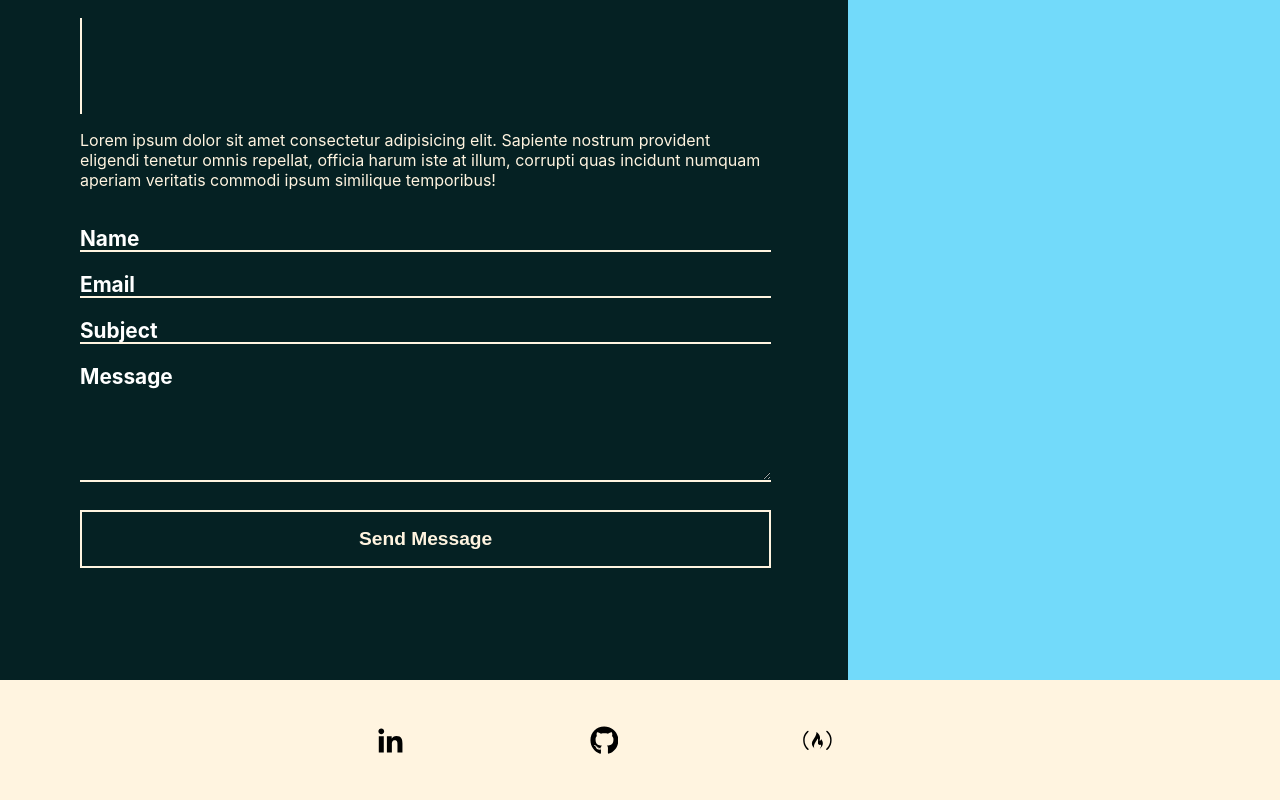
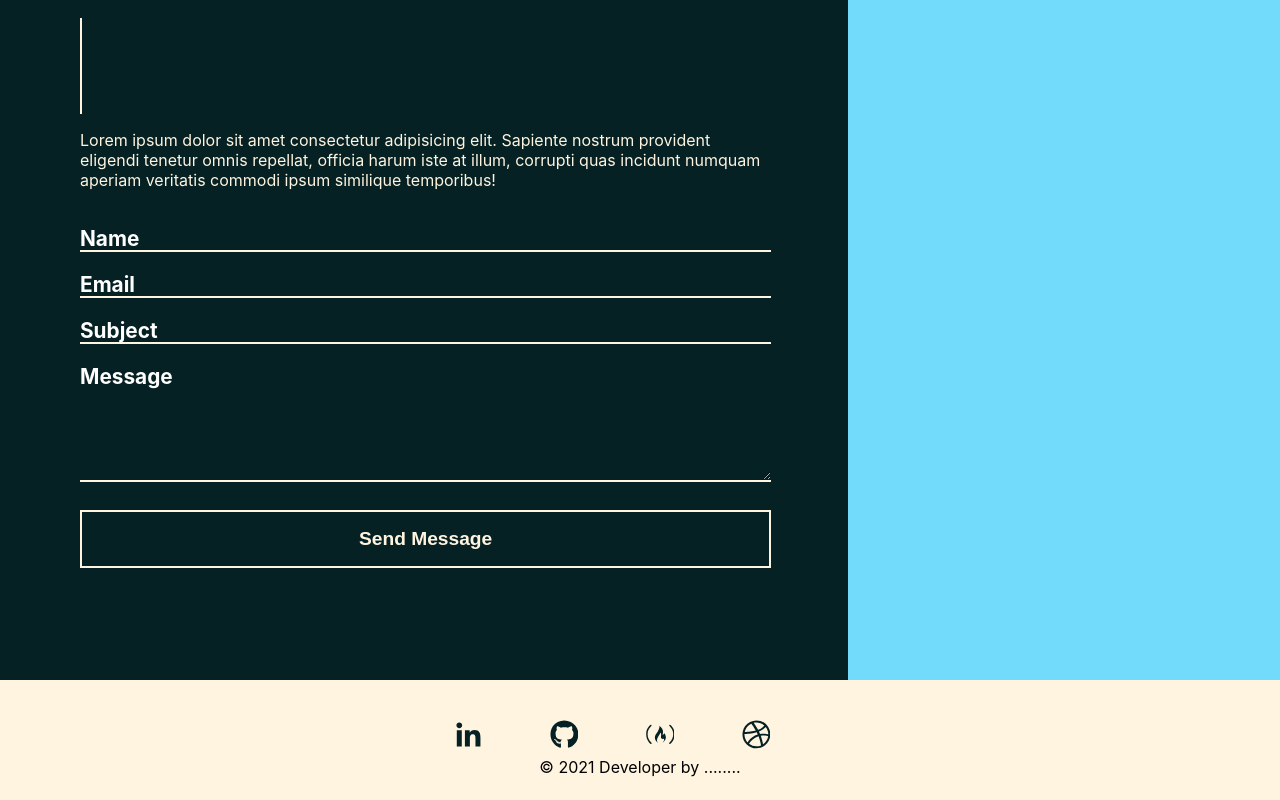
Before and after one commit to PatsyGuerrero/Portfolio, a React (Create React App) app in the folder portfolio/: page / in a window 1280 px wide. Shown: the part 4610-5410 px from the top of the page. Built offline with nearby package versions, Linux system fonts and the light colour scheme.

Commit message:
responsive mobile footer

```diff
--- a/portfolio/src/components/Footer.jsx
+++ b/portfolio/src/components/Footer.jsx
@@ -1,7 +1,7 @@
 import React from 'react';
 import styles from './Footer.module.scss';
 import {GrLinkedinOption} from 'react-icons/gr';
-import {FaGithub, FaFreeCodeCamp} from 'react-icons/fa'
+import {FaGithub, FaFreeCodeCamp, FaDribbble} from 'react-icons/fa'
 
 const Footer = () => {
 
@@ -9,15 +9,33 @@ const Footer = () => {
             <section className={styles.container}>
                 <div className={styles.elements}>
                     <div className={styles.icon}>
+                        <a href="https://www.linkedin.com/in/patsy-guerrero/" target="_blank" rel="noreferrer">
                         <GrLinkedinOption className={styles.size}/>
+                        </a>
+
                     </div>
                     <div className={styles.icon}>
+                        <a href="https://github.com/PatsyGuerrero" target="_blank" rel="noreferrer">
                         <FaGithub className={styles.size}/>
+                        </a>
                     </div>
                     <div className={styles.icon}>
+                        <a href="https://github.com/PatsyGuerrero" target="_blank" rel="noreferrer">
                         <FaFreeCodeCamp className={styles.size}/>
+                        </a>
+                    </div>
+                    <div className={styles.icon}>
+                        <a href="https://dribbble.com/IchBinPatsy" target="_blank" rel="noreferrer">
+                        <FaDribbble className={styles.size}/>
+                        </a>
                     </div>
                 </div>
+
+                <div className={styles.copyright}>
+                    <span>© 2021 Developer by ........</span>
+                </div>
+
+
             </section>
         );
     };
--- a/portfolio/src/components/Footer.module.scss
+++ b/portfolio/src/components/Footer.module.scss
@@ -1,5 +1,116 @@
 @import "../sassVariables/variables.scss";
 
+@media (max-width: (map-get($breakpoints, medium))-1) {
+
+    .container{
+        display: flex;
+        width: 100%;
+        // width: 110%;
+        // display: flex;
+        height: $height-footer;
+        text-align: left;
+        //padding-left: $padding-base-large;
+        background-color: $color-text-primary;
+        justify-content: center;
+        align-items: center;
+        flex-direction: column;
+
+        .elements{
+            display: flex;
+            width: 70%;
+            justify-content: space-around;
+            align-items: flex-start;
+
+
+            // margin-left: $padding-base-mobile;
+            height: fit-content;
+            //margin-right: 4.5rem;
+            margin-top: 1rem;
+            //margin-bottom: 1rem;
+           //background-color: blueviolet;
+
+            .icon{
+                width: 1.8rem;
+                height: 1.8rem;
+                //margin-left: 0.5rem;
+               // padding-left: 0.5rem;
+                //background-color: blueviolet;
+
+                .size{
+                    width: 100%;
+                    height: 100%;
+                    color: $primary-color;
+                }
+
+                .size:hover{
+                    color: #114e53;
+                }
+            }
+        }
+
+        .copyright{
+            //background-color: chartreuse;
+            padding-top: 0.5rem;
+        }
+    }
+
+}
+
+@media (min-width: (map-get($breakpoints, medium))) {
+
+    .container{
+        display: flex;
+        width: 100%;
+        // width: 110%;
+        // display: flex;
+        height: $height-footer;
+        text-align: left;
+        //padding-left: $padding-base-large;
+        background-color: $color-text-primary;
+        justify-content: center;
+        align-items: center;
+        flex-direction: column;
+
+        .elements{
+            display: flex;
+            width: 70%;
+            justify-content: space-around;
+            align-items: flex-start;
+
+
+            // margin-left: $padding-base-mobile;
+            height: fit-content;
+            //margin-right: 4.5rem;
+            margin-top: 1rem;
+            //margin-bottom: 1rem;
+           //background-color: blueviolet;
+
+            .icon{
+                width: 1.8rem;
+                height: 1.8rem;
+                //margin-left: 0.5rem;
+               // padding-left: 0.5rem;
+                //background-color: blueviolet;
+
+                .size{
+                    width: 100%;
+                    height: 100%;
+                    color: $primary-color;
+                }
+
+                .size:hover{
+                    color: #114e53;
+                }
+            }
+        }
+
+        .copyright{
+            //background-color: chartreuse;
+            padding-top: 0.5rem;
+        }
+    }
+
+}
 
 @media (min-width: (map-get($breakpoints, large))) {
     .container{
@@ -13,19 +124,21 @@
         background-color: $color-text-primary;
         justify-content: center;
         align-items: center;
+        flex-direction: column;
 
         .elements{
             display: flex;
-            width: 50%;
+            width: 30%;
             justify-content: space-around;
             align-items: flex-start;
+
 
             // margin-left: $padding-base-mobile;
             height: fit-content;
             margin-right: 4.5rem;
             margin-top: 1rem;
-            margin-bottom: 1rem;
-           // background-color: blueviolet;
+            //margin-bottom: 1rem;
+           //background-color: blueviolet;
 
             .icon{
                 width: 1.8rem;
@@ -37,16 +150,18 @@
                 .size{
                     width: 100%;
                     height: 100%;
+                    color: $primary-color;
                 }
 
                 .size:hover{
                     color: #114e53;
                 }
+            }
+        }
 
-
-            }
-
-
+        .copyright{
+            //background-color: chartreuse;
+            padding-top: 0.5rem;
         }
     }
 }
```
